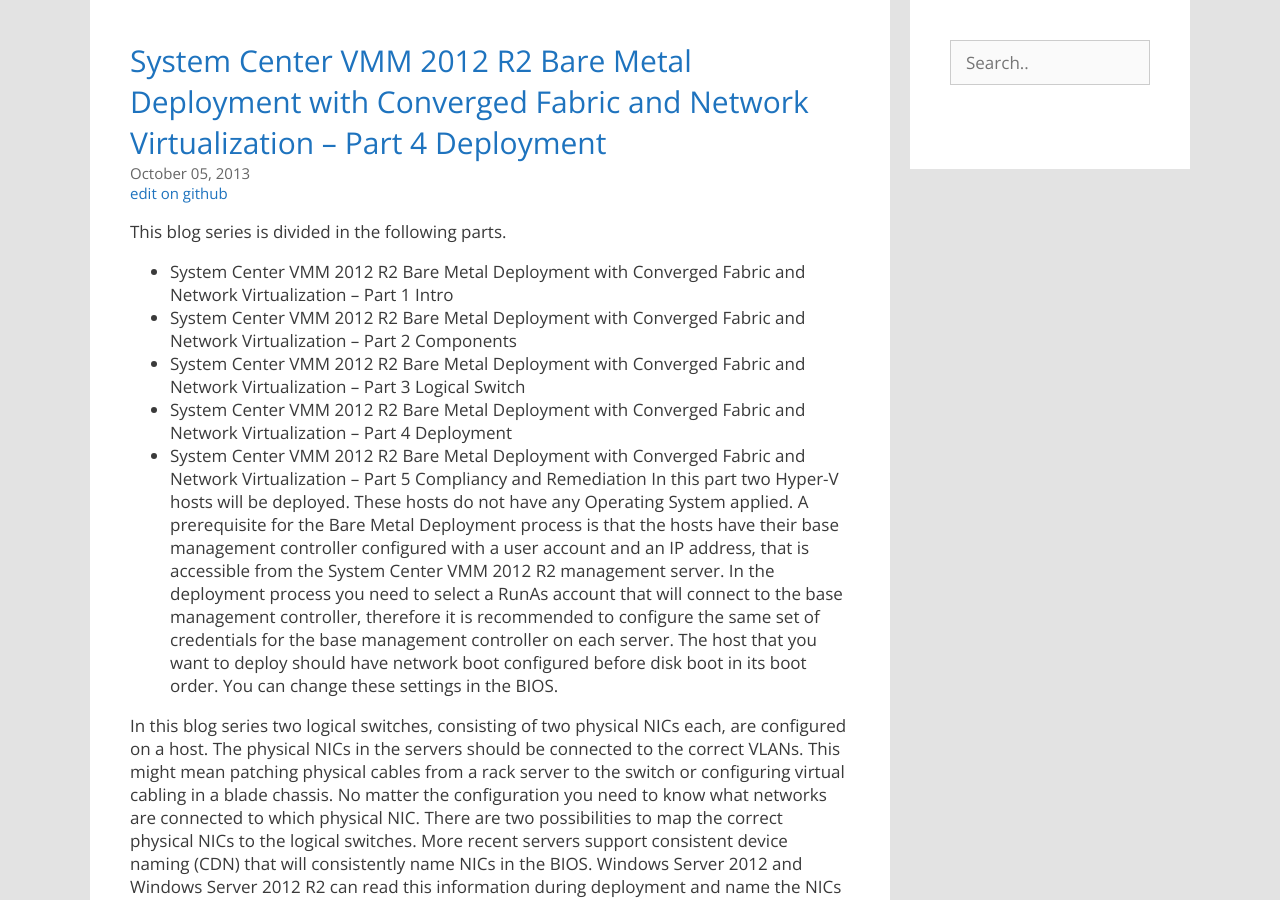
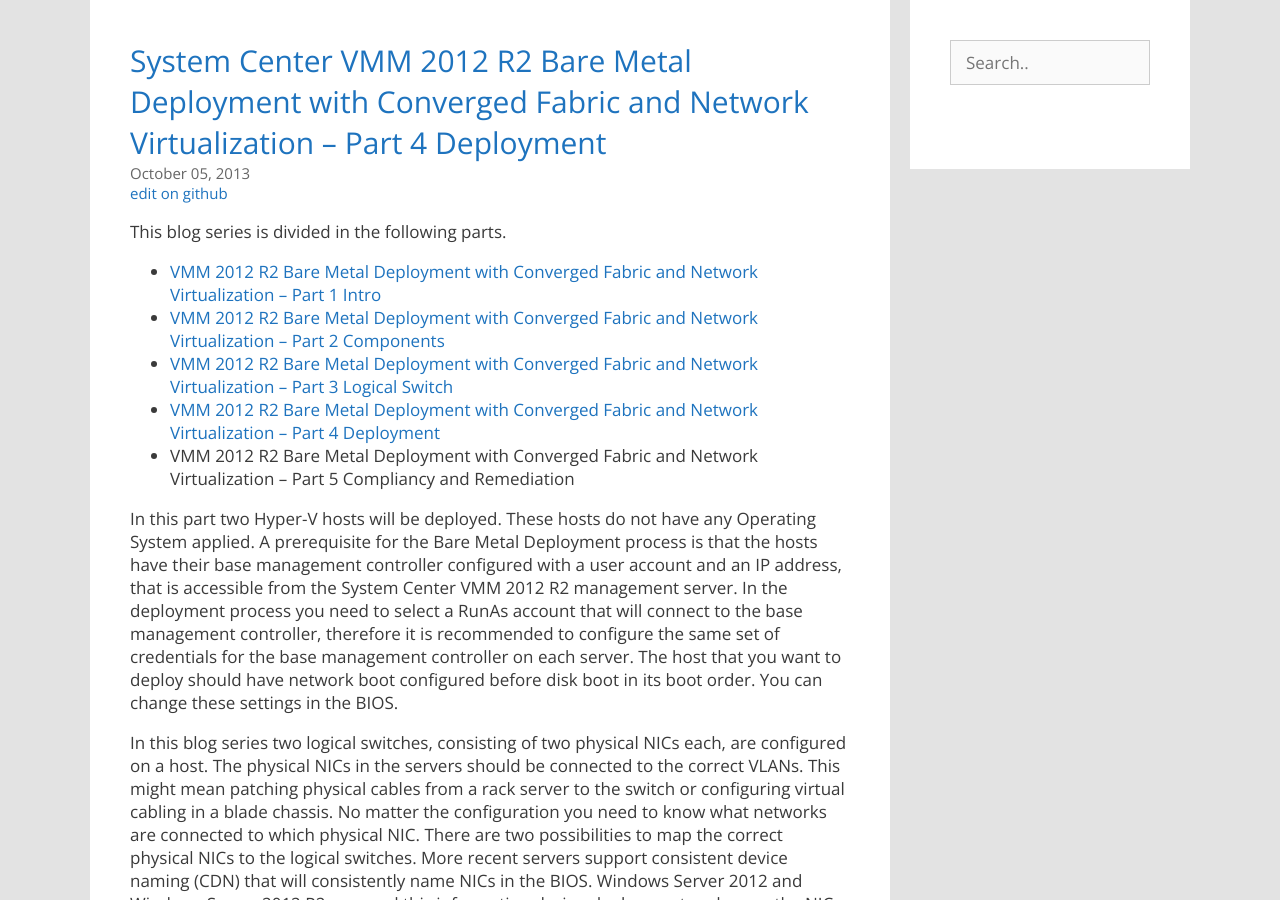
Before and after one commit to marcvaneijk/marcvaneijk.old, a Jekyll site: the page built from _posts/2013-10-05-bmd4.md, in a window 1280 px wide and 900 px high, scrolled down 221 px. Built offline with Jekyll 4.4.1, drawn with Linux system fonts in a browser that asks for light colours; nearby versions of some CDN libraries.

Commit message:
Update 2013-10-05-bmd4.md

```diff
--- a/_posts/2013-10-05-bmd4.md
+++ b/_posts/2013-10-05-bmd4.md
@@ -7,11 +7,12 @@ tags: Bare Metal Deployment, CDN, Consistent Device Naming, Deep Discovery, Host
 ---
 This blog series is divided in the following parts.
 
-- System Center VMM 2012 R2 Bare Metal Deployment with Converged Fabric and Network Virtualization – Part 1 Intro
-- System Center VMM 2012 R2 Bare Metal Deployment with Converged Fabric and Network Virtualization – Part 2 Components
-- System Center VMM 2012 R2 Bare Metal Deployment with Converged Fabric and Network Virtualization – Part 3 Logical Switch
-- System Center VMM 2012 R2 Bare Metal Deployment with Converged Fabric and Network Virtualization – Part 4 Deployment
-- System Center VMM 2012 R2 Bare Metal Deployment with Converged Fabric and Network Virtualization – Part 5 Compliancy and Remediation
+- [VMM 2012 R2 Bare Metal Deployment with Converged Fabric and Network Virtualization – Part 1 Intro](/2013/08/28/bmd1)
+- [VMM 2012 R2 Bare Metal Deployment with Converged Fabric and Network Virtualization – Part 2 Components](/2013/08/30/bmd2)
+- [VMM 2012 R2 Bare Metal Deployment with Converged Fabric and Network Virtualization – Part 3 Logical Switch](/2013/09/22/bmd3)
+- [VMM 2012 R2 Bare Metal Deployment with Converged Fabric and Network Virtualization – Part 4 Deployment](/2013/10/05/bmd4)
+- VMM 2012 R2 Bare Metal Deployment with Converged Fabric and Network Virtualization – Part 5 Compliancy and Remediation
+
 In this part two Hyper-V hosts will be deployed. These hosts do not have any Operating System applied. A prerequisite for the Bare Metal Deployment process is that the hosts have their base management controller configured with a user account and an IP address, that is accessible from the System Center VMM 2012 R2 management server. In the deployment process you need to select a RunAs account that will connect to the base management controller, therefore it is recommended to configure the same set of credentials for the base management controller on each server. The host that you want to deploy should have network boot configured before disk boot in its boot order. You can change these settings in the BIOS.
 
 In this blog series two logical switches, consisting of two physical NICs each, are configured on a host. The physical NICs in the servers should be connected to the correct VLANs. This might mean patching physical cables from a rack server to the switch or configuring virtual cabling in a blade chassis. No matter the configuration you need to know what networks are connected to which physical NIC. There are two possibilities to map the correct physical NICs to the logical switches. More recent servers support consistent device naming (CDN) that will consistently name NICs in the BIOS. Windows Server 2012 and Windows Server 2012 R2 can read this information during deployment and name the NICs in the Operating System the same. The physical NIC port numbers in the Operating System will match the numbers on the physical NIC interfaces. For servers that do not support consistent device naming, System Center VMM 2012 R2 provides a feature called Deep Discovery. This step in the bare metal deployment process allows you to get information from the server by leveraging a PXE boot file provided by VMM. Depending on the configuration of the logical switches you will use CDN, Deep Discovery or both.
```
